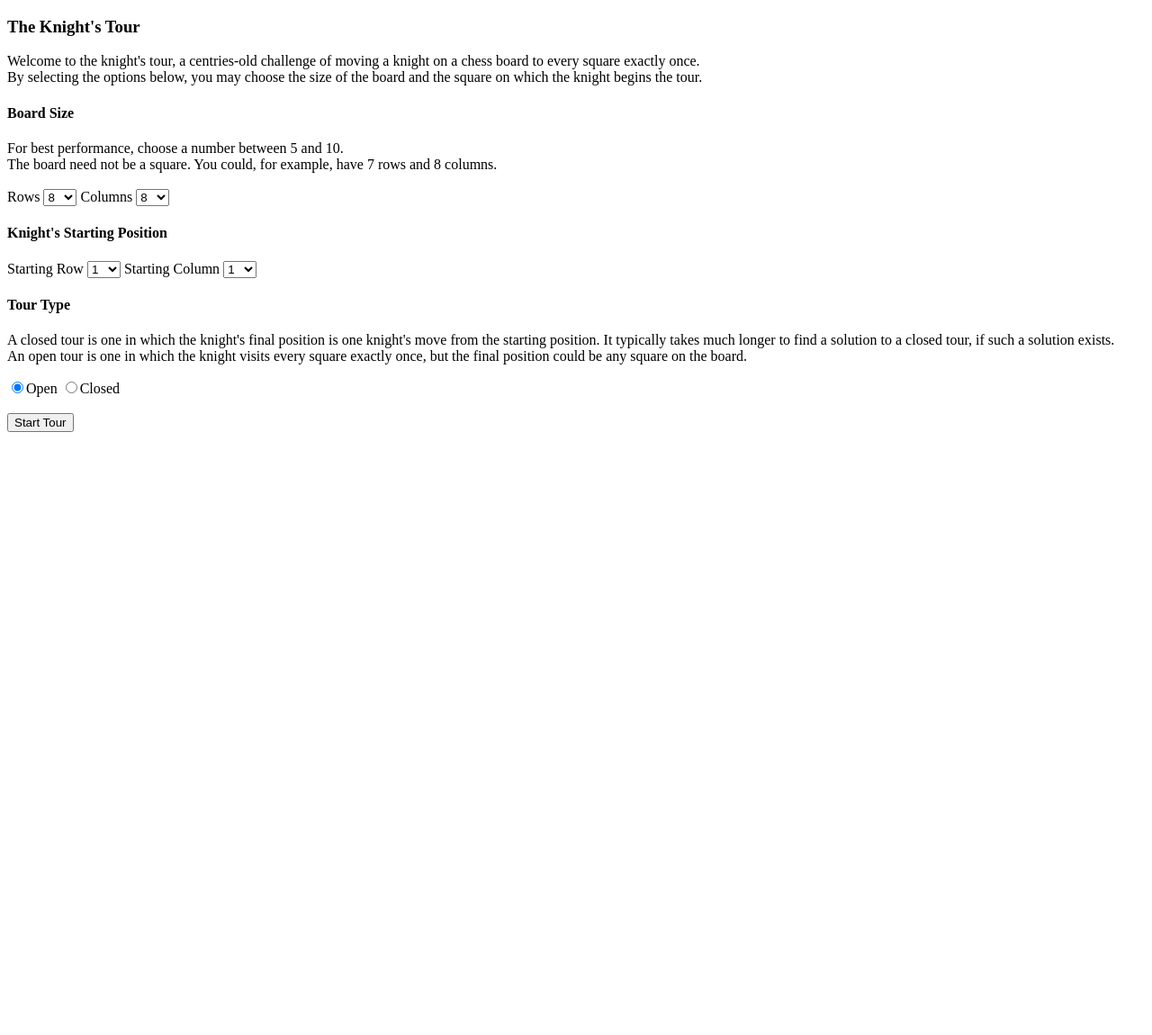
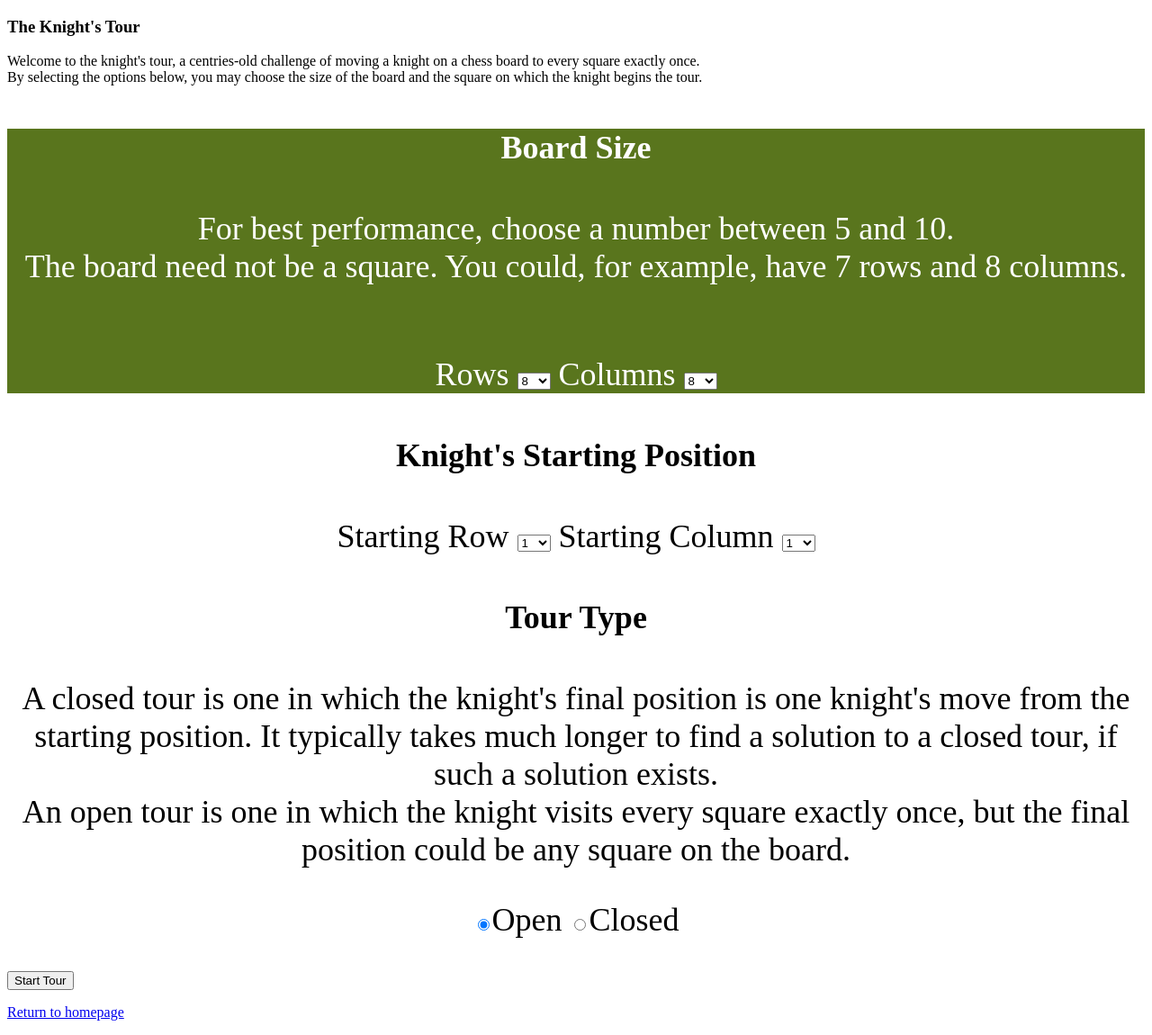
Before and after one commit to erikosmond/knights_tour, a Django app: template templates/choose_tour.html in a window 1280 px wide. Shown: the whole page at 90% size. Before the commit the page ends 480 px from the top, so only its background shows below. Run offline with Django 3.2, Linux system fonts and the light colour scheme; the template is opened without the code that fills it, so the values that code supplies are empty.

Commit message:
saving terrible progress on html outlining

```diff
--- /dev/null
+++ b/static/scripts/tour_validation.js
@@ -0,0 +1,22 @@
+function validateStartColumn() {
+        var columns = document.getElementById("columns");
+        var columns_value = columns.options[columns.selectedIndex].value;
+        var start_column = document.getElementById("starting_column");
+        var sc_value = start_column.options[start_column.selectedIndex].value;
+        //alert("columns: " + columns_value + " starting column: " + sc_value);
+        if (parseInt(sc_value) > parseInt(columns_value)) {
+                alert("Your starting column does not fit on the board. Please choose a number less than or equal to the number of columns on the board")
+                start_column.value = columns_value;
+        }
+}
+function validateStartRow() {
+        var rows = document.getElementById("rows");
+        var rows_value = rows.options[rows.selectedIndex].value;
+        var start_row = document.getElementById("starting_row");
+        var sr_value = start_row.options[start_row.selectedIndex].value;
+        //alert("columns: " + columns_value + " starting column: " + sc_value);
+        if (parseInt(sr_value) > parseInt(rows_value)) {
+                alert("Your starting row does not fit on the board. Please choose a number less than or equal to the number of rows on the board")
+                start_row.value = rows_value;
+        }
+}
--- a/templates/choose_tour.html
+++ b/templates/choose_tour.html
@@ -1,37 +1,40 @@
 <!DOCTYPE html>
-<html>
+<html lang="en">
 	<head>
+		<meta charset="utf-8">
 		<title>
 			Knight's Tour
 		</title>
+		<script type="text/javascript" src="../static/scripts/tour_validation.js">
+		</script>
 		<script>
-			function validateStartColumn() {
-				var columns = document.getElementById("columns");
-				var columns_value = columns.options[columns.selectedIndex].value;
-				var start_column = document.getElementById("starting_column");
-				var sc_value = start_column.options[start_column.selectedIndex].value;
-				//alert("columns: " + columns_value + " starting column: " + sc_value);
-				if (parseInt(sc_value) > parseInt(columns_value)) {
-					alert("Your starting column does not fit on the board. Please choose a number less than or equal to the number of columns on the board")
-					start_column.value = columns_value;
-				}
-			}
-			function validateStartRow() {
-				var rows = document.getElementById("rows");
-				var rows_value = rows.options[rows.selectedIndex].value;
-				var start_row = document.getElementById("starting_row");
-				var sr_value = start_row.options[start_row.selectedIndex].value;
-				//alert("columns: " + columns_value + " starting column: " + sc_value);
-				if (parseInt(sr_value) > parseInt(rows_value)) {
-					alert("Your starting row does not fit on the board. Please choose a number less than or equal to the number of rows on the board")
-					start_row.value = rows_value;
-				}
-			}
 			function disableButton() {
 				document.getElementById("tour_button").disabled = 'true';
 				alert("Currently searching for a solution. This could take several minutes. Starting the search again will not improve performance.");
 			}
 		</script>
+    <style>
+    table {
+    border-collapse: collapse;
+    }
+	td {
+    padding: 0px;
+    border: 1px solid black;
+	}
+	.tour_choice_segment {
+	font-size: 36px;
+	text-align: center;
+	background-size: 80px 60px;
+	}
+	#boardSize {
+	background: #59751D;
+	color: #FFFFFF;
+	}
+	.OddSquare {
+	background: #FAFAFA;
+	color: #000000;
+	}
+    </style>
 	</head>
 	<body>
 {% if Error %}
@@ -45,11 +48,13 @@
 	and the square on which the knight begins the tour.
 </p>
 
-<form name="chess_input" action="/knights_tour/choose_tour/" method="post">{% csrf_token %}
+<form id="tour_choice_form" name="chess_input" action="/knights_tour/choose_tour/" method="post">{% csrf_token %}
+	<div id="boardSize" class="tour_choice_segment">
 	<h4>Board Size</h4>
 	<p>
 	For best performance, choose a number between 5 and 10.</br>
 	The board need not be a square. You could, for example, have 7 rows and 8 columns.</br></br>
+	</p>
 	Rows
 	<select name="rows" id="rows">
 		<option value="4">4</option>
@@ -75,9 +80,10 @@
 		<option value="11">11</option>
 		<option value="12">12</option>
 	</select>
-	</p>
+	</div>
+	<div id="starting_position" class="tour_choice_segment">
 	<h4>Knight's Starting Position</h4>
-	<p>Starting Row
+	Starting Row
 	<select name="starting_row" id="starting_row" onclick="validateStartRow();">
 		<option value="1" selected="1">1</option>
 		<option value="2">2</option>
@@ -108,7 +114,8 @@
 		<option value="11">11</option>
 		<option value="12">12</option>
 	</select>
-	</p>
+	</div>
+	<div id="tour_type" class="tour_choice_segment">
 	<h4>Tour Type</h4>
 	<p> A closed tour is one in which the knight's final position is one knight's move from the starting position.
 	It typically takes much longer to find a solution to a closed tour, if such a solution exists.</br>
@@ -117,10 +124,11 @@
 	<input type="radio" name="tour_type" value="Open" checked>Open
 	<!-- put tab here style.padding-left:5em &#09;-->
 	<input type="radio" name="tour_type" value="Closed">Closed
-
+	</div>
 	</br></br>
 	<input type="submit" value="Start Tour" id="tour_button" onclick="setTimeout(disableButton, 10);">
 </form>
+<p><a href="/" style="alignment-adjust: baseline">Return to homepage</a></p>
 
 <!--form name="loginform" action="/knights_tour/index/" method="post">{% csrf_token %}
 	{{ form.as_p }}
```
